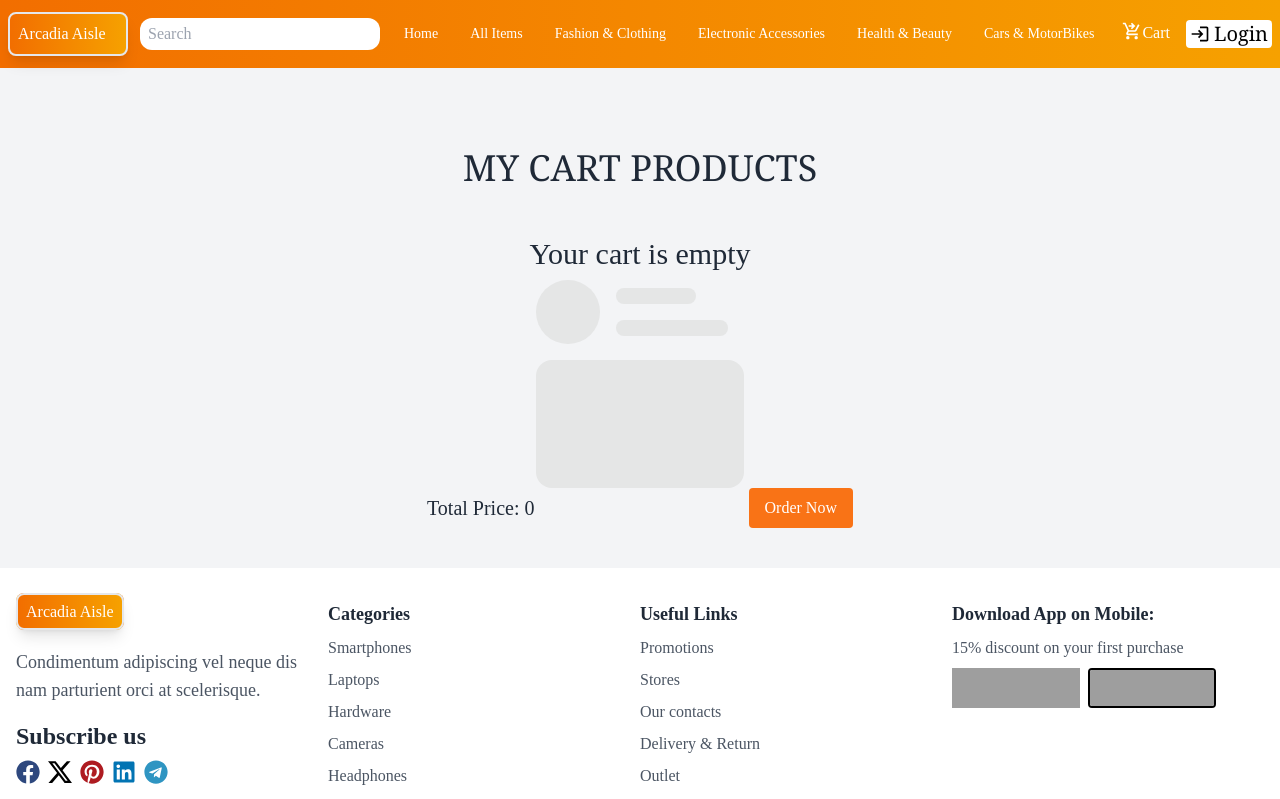
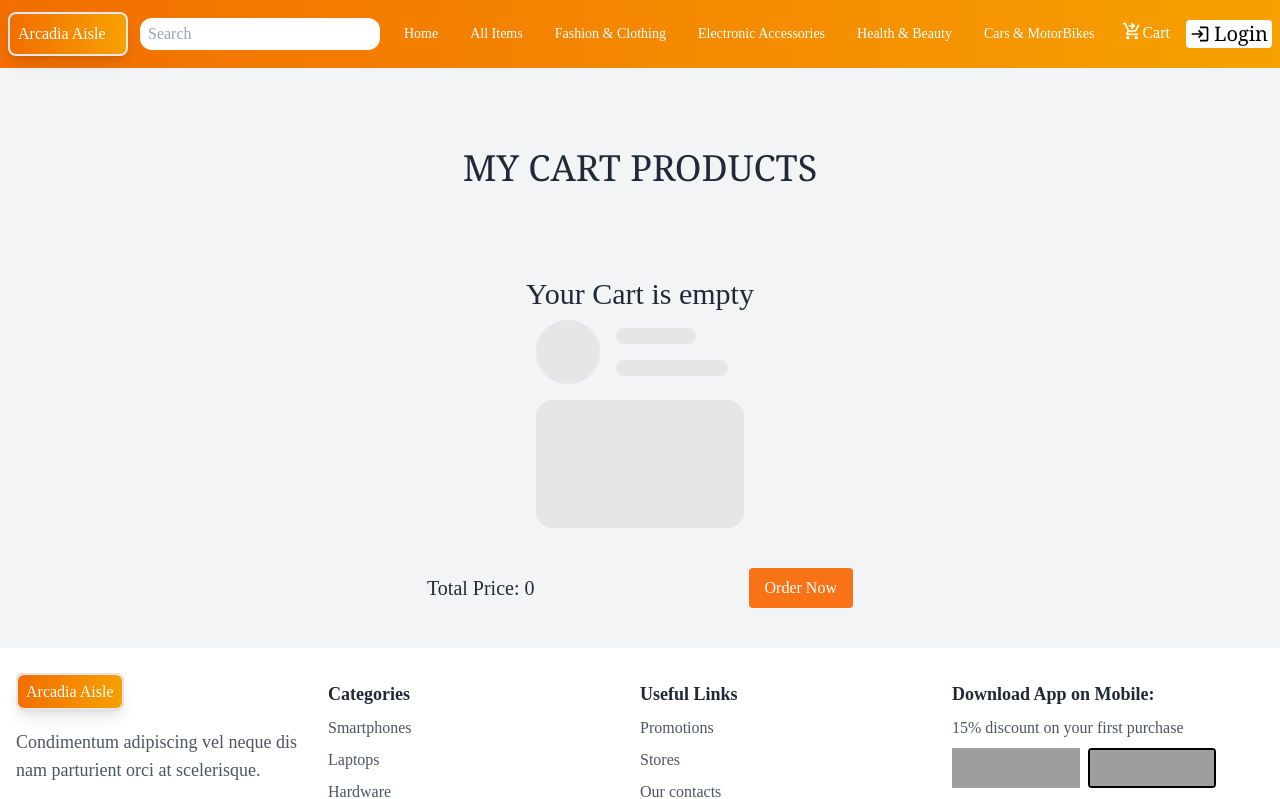
Before and after one commit to DELINSHABU/Arcadia-Aisle-E-commerce, a React (Vite) app: page /cart in a window 1280 px wide. Shown: the top 799 px of the page. Built offline with nearby package versions, Linux system fonts and the light colour scheme; grey boxes are pictures that could not be loaded.

Commit message:
cart page empty route added

```diff
--- a/src/Components/Cart.jsx
+++ b/src/Components/Cart.jsx
@@ -1,5 +1,6 @@
 import { useEffect, useState } from 'react';
 import { Link } from 'react-router-dom';
+import Empty from './Empty';
 
 const Cart = () => {
     const [cartItems, setCartItems] = useState([]);
@@ -52,19 +53,7 @@ const Cart = () => {
             </div>
             <div className='w-1/2 mx-auto  justify-center items-center'>
                 {cartItems.length == 0 ? (
-                    <div >
-                        <p className='text-3xl text-center mx-auto py-2'>Your cart is empty</p>
-                        <div className="flex w-52 flex-col gap-4  mx-auto">
-                            <div className="flex items-center gap-4">
-                                <div className="skeleton h-16 w-16 shrink-0 rounded-full"></div>
-                                <div className="flex flex-col gap-4">
-                                    <div className="skeleton h-4 w-20"></div>
-                                    <div className="skeleton h-4 w-28"></div>
-                                </div>
-                            </div>
-                            <div className="skeleton h-32 w-full"></div>
-                        </div>
-                    </div>
+                    <Empty name="Cart"></Empty>
                 ) : (
                     cartItems?.map((item, index) => (
                         <div key={index} className=" grid grid-cols-1 md:grid-cols-4 justify-around items-center gap-4 bg-white shadow-lg rounded-lg p-2 my-2">
```
